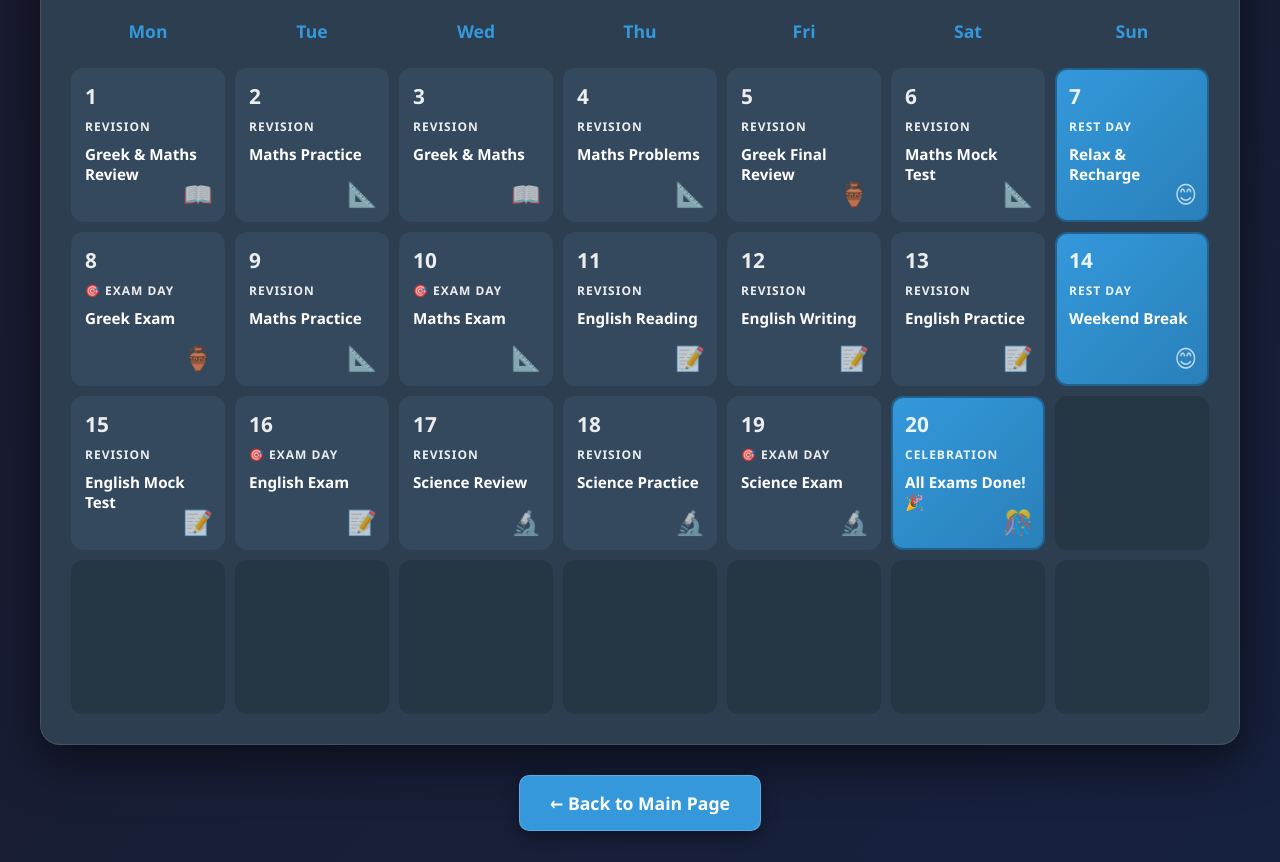
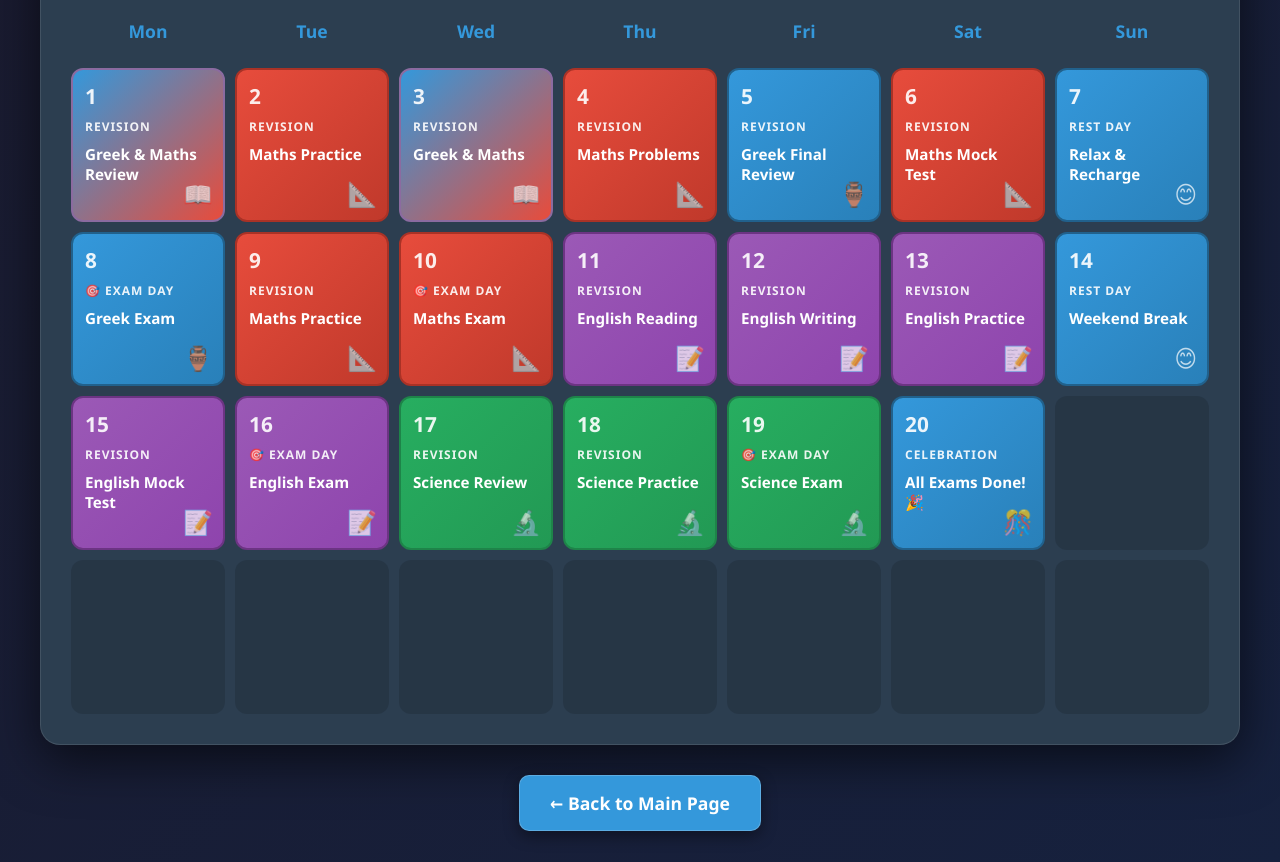
Before and after one commit to 5tedes/exams-schedule, a plain HTML site: page index.html in a window 1280 px wide. Shown: the part 344-1206 px from the top of the page. Drawn offline with Linux system fonts and the light colour scheme.

Commit message:
Update index.html

```diff
--- a/index.html
+++ b/index.html
@@ -67,18 +67,7 @@
 
         .legend-exam { background: linear-gradient(135deg, #e74c3c 0%, #c0392b 100%); }
         .legend-revision { background: linear-gradient(135deg, #f39c12 0%, #d68910 100%); }
-        .legend-rest { background: linear-gradient(135deg, #3498db 0%, #2980b9 100%); }
-
-        /* Subject-specific colors */
-        .greek { background: linear-gradient(135deg, #3498db 0%, #2980b9 100%); border-color: #21618c; }
-        .maths { background: linear-gradient(135deg, #e74c3c 0%, #c0392b 100%); border-color: #a93226; }
-        .english { background: linear-gradient(135deg, #9b59b6 0%, #8e44ad 100%); border-color: #6c3483; }
-        .science { background: linear-gradient(135deg, #27ae60 0%, #229954 100%); border-color: #1e8449; }
-
-        /* Combined subject gradients */
-        .greek-maths { background: linear-gradient(135deg, #3498db 0%, #e74c3c 100%); border-color: #8b6ba0; }
-        .greek-english { background: linear-gradient(135deg, #3498db 0%, #9b59b6 100%); border-color: #6779c5; }
-        .maths-science { background: linear-gradient(135deg, #e74c3c 0%, #27ae60 100%); border-color: #87644e; }
+        .legend-rest { background: linear-gradient(135deg, #95a5a6 0%, #7f8c8d 100%); }
 
         .calendar {
             background: #2c3e50;
@@ -142,11 +131,53 @@
             opacity: 0.3;
         }
 
-        .day-cell.exam {
+        .day-cell.rest {
+            background: linear-gradient(135deg, #95a5a6 0%, #7f8c8d 100%);
+            color: white;
+            border-color: #5d6d7e;
+        }
+
+        /* Subject-specific colors - these must come AFTER exam/revision/rest */
+        .day-cell.greek {
+            background: linear-gradient(135deg, #3498db 0%, #2980b9 100%);
+            border-color: #21618c;
             color: white;
         }
 
-        .day-cell.revision {
+        .day-cell.maths {
+            background: linear-gradient(135deg, #e74c3c 0%, #c0392b 100%);
+            border-color: #a93226;
+            color: white;
+        }
+
+        .day-cell.english {
+            background: linear-gradient(135deg, #9b59b6 0%, #8e44ad 100%);
+            border-color: #6c3483;
+            color: white;
+        }
+
+        .day-cell.science {
+            background: linear-gradient(135deg, #27ae60 0%, #229954 100%);
+            border-color: #1e8449;
+            color: white;
+        }
+
+        /* Combined subject gradients */
+        .day-cell.greek-maths {
+            background: linear-gradient(135deg, #3498db 0%, #e74c3c 100%);
+            border-color: #8b6ba0;
+            color: white;
+        }
+
+        .day-cell.greek-english {
+            background: linear-gradient(135deg, #3498db 0%, #9b59b6 100%);
+            border-color: #6779c5;
+            color: white;
+        }
+
+        .day-cell.maths-science {
+            background: linear-gradient(135deg, #e74c3c 0%, #27ae60 100%);
+            border-color: #87644e;
             color: white;
         }
 
```
